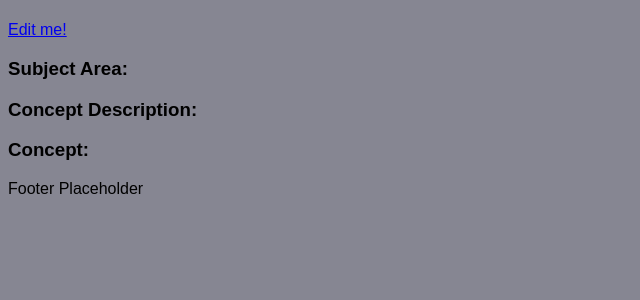
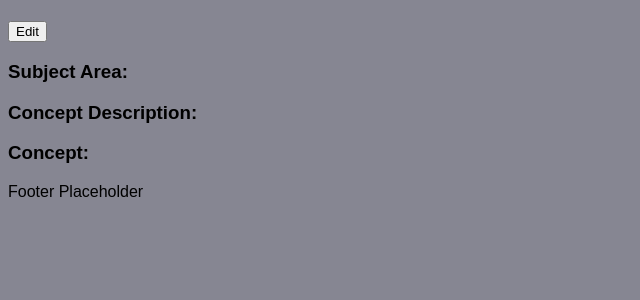
Before and after one commit to adamam2/hwproject, a Django app: template collection/templates/concepts/concept_detail.html in a window 1280 px wide. Shown: the part 170-470 px from the top of the page, without its empty margins (0-640 px from the left). Run offline with Django 3.2, Linux system fonts and the light colour scheme; the template is opened without the code that fills it, so the values that code supplies are empty; some libraries are stand-ins or nearby versions.

Commit message:
Updated with bootstrap styling for edit button.

```diff
--- a/collection/templates/concepts/concept_detail.html
+++ b/collection/templates/concepts/concept_detail.html
@@ -13,7 +13,10 @@
 
         <h1>{{ concept.name }}</h1>
                 <p>
-                    <a href="{% url 'edit_concept' slug=concept.slug %}"> Edit me!<span class="glyphicon glyphicon-pencil"></span></a>
+                    <a href="{% url 'edit_concept' slug=concept.slug %}"><button type="button" class="btn btn-default">
+                    <span class="glyphicon glyphicon-pencil" aria-hidden="true"></span>Edit</button>
+                    </a>
+
                 </p>
         <h3>Subject Area:</h3>
             <p>{{ concept.area }}</p>
```
